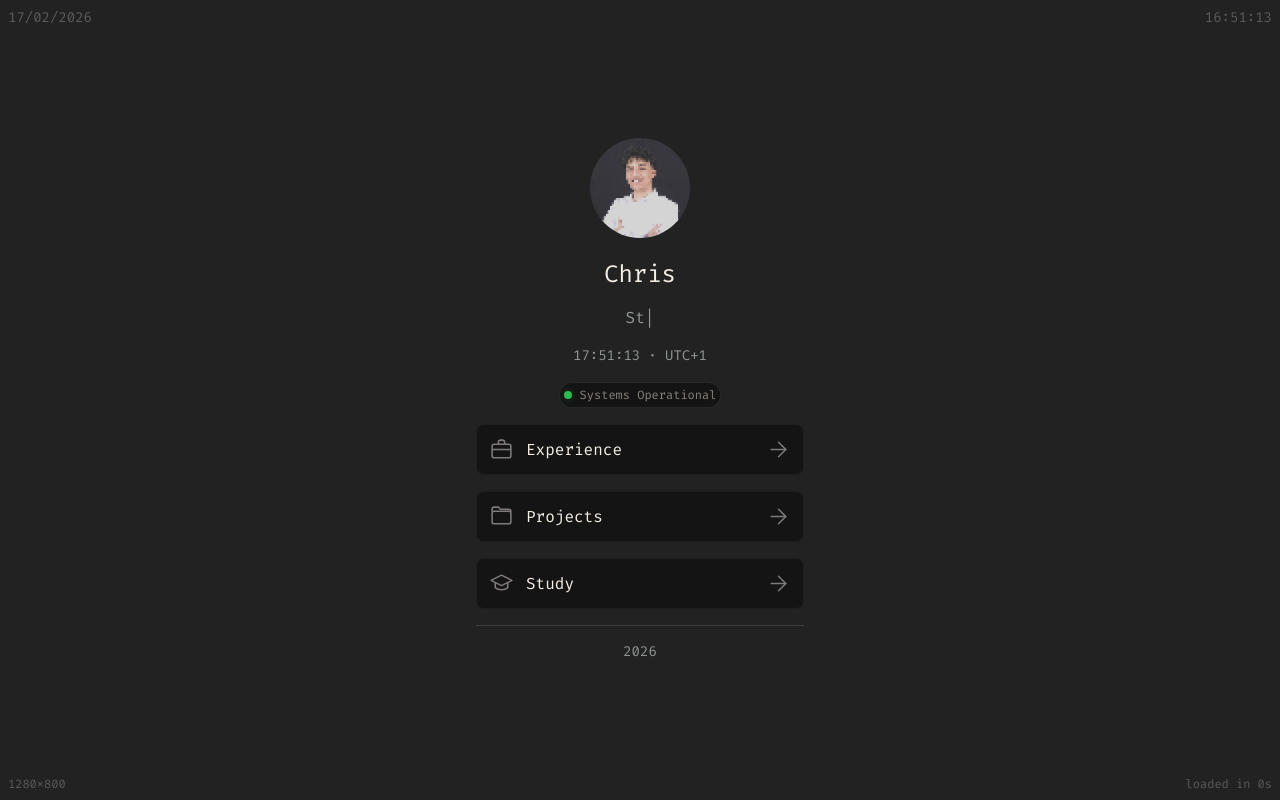
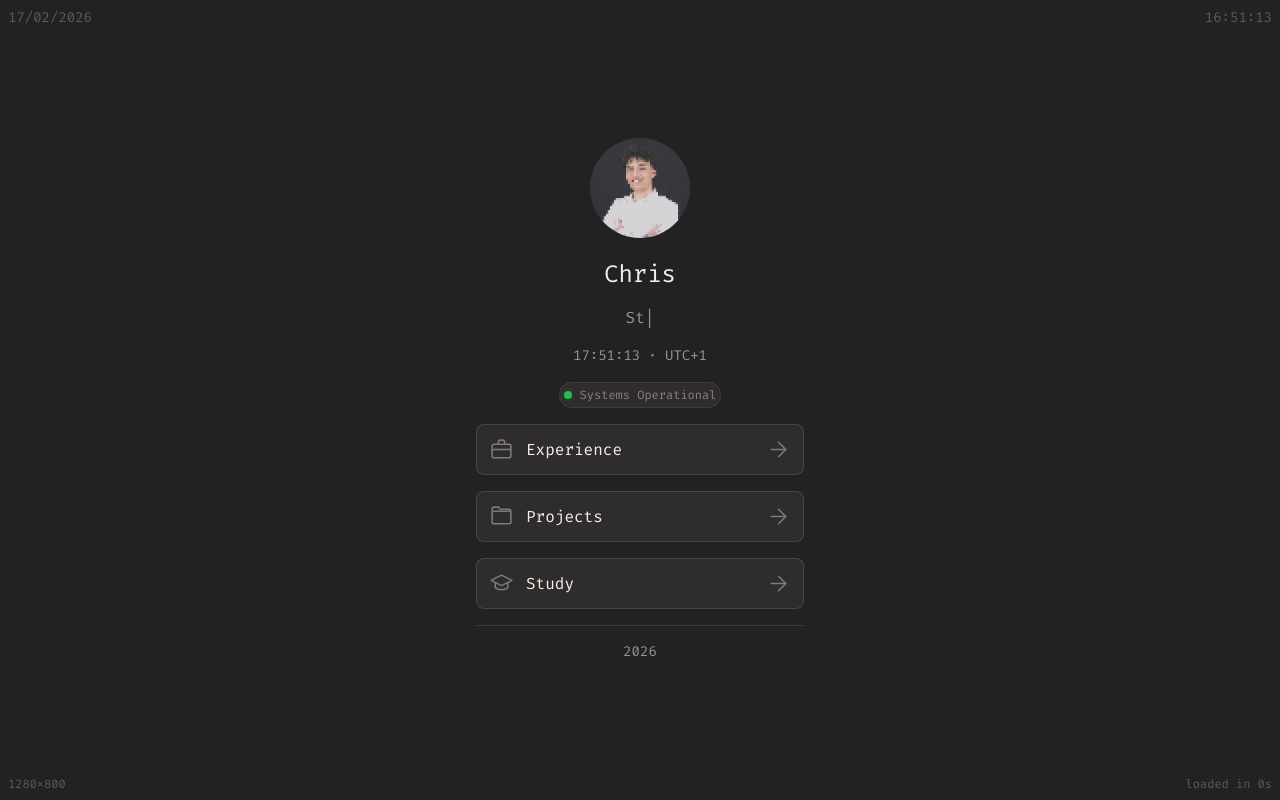
Before and after one commit to chris911e/portfolio-frontend, a React (Vite) app: page / in a window 1280 px wide. Built offline with nearby package versions, Linux system fonts and the light colour scheme.

Commit message:
feat: some design changes

```diff
--- a/src/components/ActionList/Action.tsx
+++ b/src/components/ActionList/Action.tsx
@@ -25,8 +25,8 @@ export default function Action({ text, value, icon, link, backgroundColor = "sec
                 p-3
                 rounded-lg
                 border-[1px]
-                border-gray-300/5
-                hover:border-gray-300/50
+                border-gray-300/15
+                hover:border-gray-300/15
                 hover:bg-gray-300/15
                 hover:cursor-pointer
                 w-full
--- a/src/components/Tabbed/Tabbed.tsx
+++ b/src/components/Tabbed/Tabbed.tsx
@@ -24,7 +24,7 @@ export default function Tabbed({
             className={`
                 border-[1px]
                 border-gray-300/10
-                hover:border-gray-300/20
+                hover:border-gray-300/17
                 items-center
                 ${paddingOptions[padding]}
                 ${roundedOptions[rounded]}
--- a/src/constants/theme.ts
+++ b/src/constants/theme.ts
@@ -1,7 +1,7 @@
 export const defaultTheme = {
     colors: {
         primary: "bg-[#222222]",
-        secondary: "bg-[#141414]"
+        secondary: "bg-[#2E2C2C]"
     },
     text: {
         primary: "text-[#f3ede4]",
```
